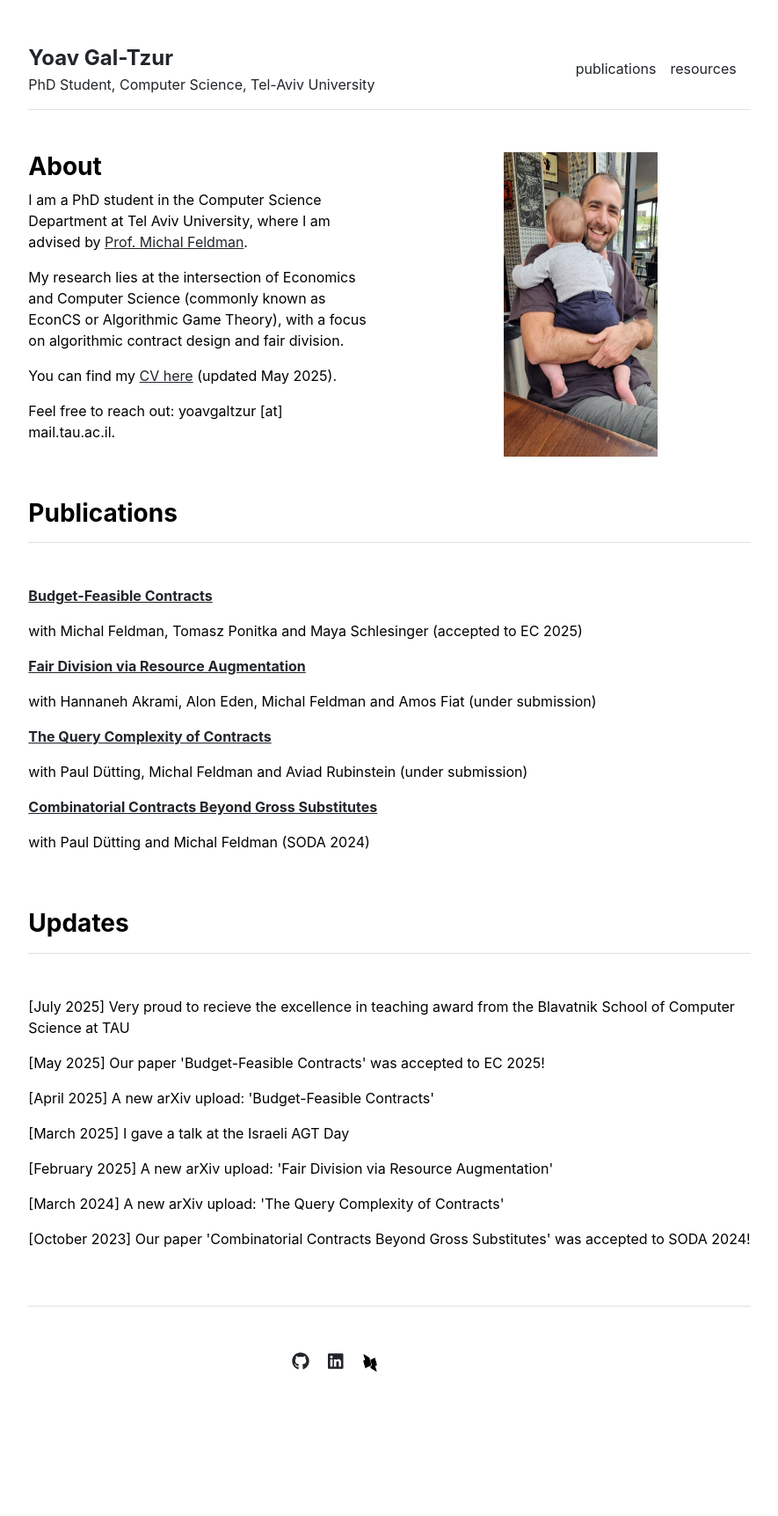
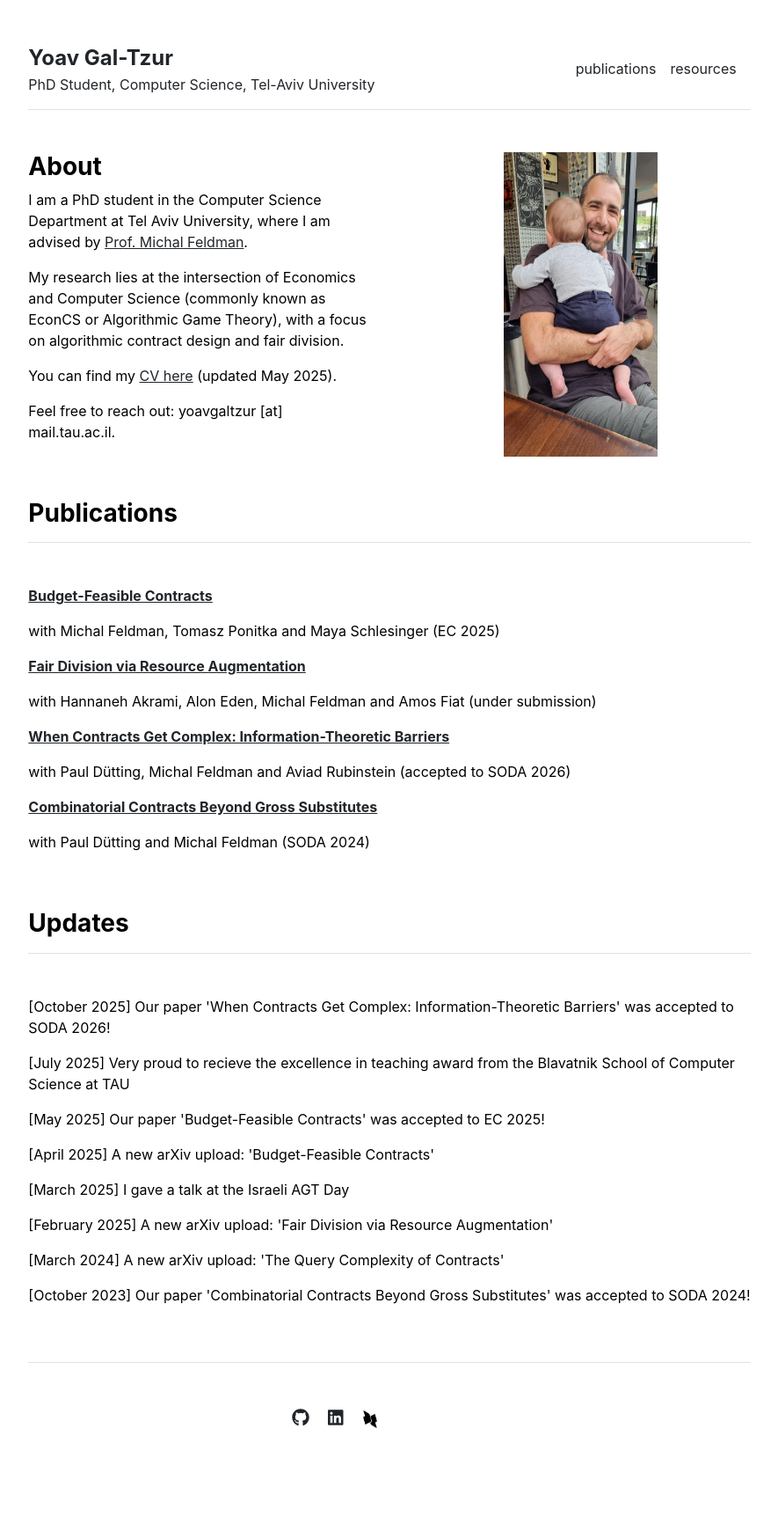
Before and after one commit to yoavGaltzur/yoavGaltzur.github.io, a Jekyll site: the page built from index.md, in a window 1280 px wide. Shown: the whole page at 88% size, without its empty margins (197-1082 px from the left). Built offline with Jekyll 4.4.1, drawn with Linux system fonts in a browser that asks for light colours; before the commit the page ends 1659 px from its top, so only the background shows below that.

Commit message:
Update settings.yml

```diff
--- a/_data/settings.yml
+++ b/_data/settings.yml
@@ -16,12 +16,13 @@ talks:
 - {name: "Fair Division via Resource Augmentation at the Israeli AGT Day 2025", url: "https://www.youtube.com/watch?v=Qa0_j70uVYM"}
 
 publications:
-- {name: "Budget-Feasible Contracts", url: "https://arxiv.org/abs/2504.01773", coauthors: "Michal Feldman, Tomasz Ponitka and Maya Schlesinger", venue: "accepted to EC 2025"}
+- {name: "Budget-Feasible Contracts", url: "https://arxiv.org/abs/2504.01773", coauthors: "Michal Feldman, Tomasz Ponitka and Maya Schlesinger", venue: "EC 2025"}
 - {name: "Fair Division via Resource Augmentation", url: "https://arxiv.org/abs/2502.09377", coauthors: "Hannaneh Akrami, Alon Eden, Michal Feldman and Amos Fiat", venue: "under submission"}
-- {name: "The Query Complexity of Contracts", url: "https://arxiv.org/abs/2403.09794", coauthors: "Paul Dütting, Michal Feldman and Aviad Rubinstein", venue: "under submission"}
+- {name: "When Contracts Get Complex: Information-Theoretic Barriers", url: "https://arxiv.org/abs/2403.09794", coauthors: "Paul Dütting, Michal Feldman and Aviad Rubinstein", venue: "accepted to SODA 2026"}
 - {name: "Combinatorial Contracts Beyond Gross Substitutes", url: "https://arxiv.org/abs/2309.10766", coauthors: "Paul Dütting and Michal Feldman", venue: "SODA 2024"}
 
 updates:
+- {content: "Our paper 'When Contracts Get Complex: Information-Theoretic Barriers' was accepted to SODA 2026!", date: "October 2025"}
 - {content: "Very proud to recieve the excellence in teaching award from the Blavatnik School of Computer Science at TAU", date: "July 2025"}
 - {content: "Our paper 'Budget-Feasible Contracts' was accepted to EC 2025!", date: "May 2025"}
 - {content: "A new arXiv upload: 'Budget-Feasible Contracts'", date: "April 2025"}
```
